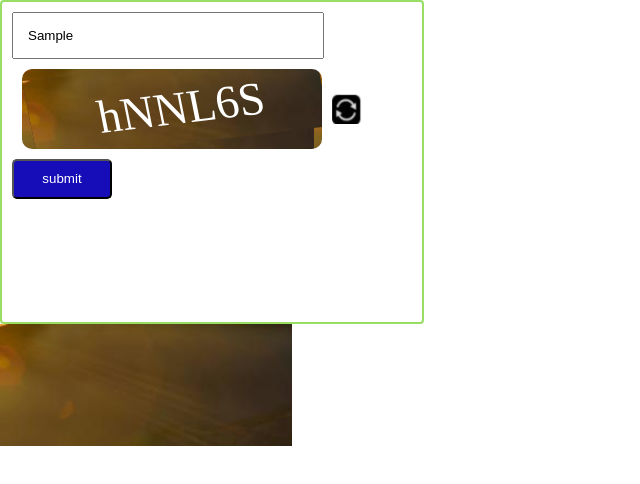
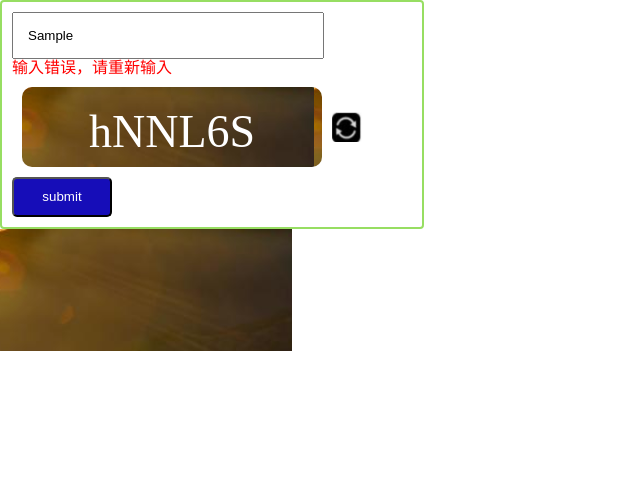
Before and after one commit to small-tree/practice-web, a plain HTML site: page demo2-verifyCode/text.html in a window 1280 px wide. Both pictures are taken after typing "Sample" into the empty fields and a click on the button "submit". Shown: the whole page, without its empty margins (0-640 px from the left). Drawn offline with Linux system fonts and the light colour scheme.

Commit message:
hahahaha

```diff
--- a/demo2-verifyCode/test.css
+++ b/demo2-verifyCode/test.css
@@ -9,7 +9,6 @@
   border-radius: 4px;
   border: 2px solid rgb(151, 222, 98);
   width: 400px;
-  height: 300px;
 }
 
 .wraper .input {
@@ -44,6 +43,12 @@
   align-items: center;
 }
 
+.errorMsg {
+  color: red;
+  line-height: 18px;
+  display: none;
+}
+
 .wraper .submit {
   height: 40px;
   width: 100px;
--- a/demo2-verifyCode/test.js
+++ b/demo2-verifyCode/test.js
@@ -17,7 +17,7 @@ function createCanvas(){
     ctx.font = '46px Roboto Slab';
     ctx.textAlign = 'center';
     ctx.fillStyle = '#FFF';
-    ctx.setTransform(1, -0.12, 0.2, 1, 0, 12);
+    // ctx.setTransform(1, -0.12, 0.2, 1, 0, 12);
     ctx.fillText(createStr, canvas.width / 2, 60);
   }
 }
@@ -35,6 +35,9 @@ $('.submit').click(function (){
     console.log("success");
   } else {
     console.log('failed');
+    $('.errorMsg').css({
+      display:'block'
+    })
   }
   createCanvas();
 });
--- a/demo2-verifyCode/text.html
+++ b/demo2-verifyCode/text.html
@@ -14,10 +14,13 @@
 <body>
 
 
+
+
   <div class="wraper">
     <input class="input" type="text" name="" value="">
     <img class="rightSuccess" src="img/right-icon.png" alt="">
 
+        <div class="errorMsg">输入错误，请重新输入</div>
     <div class="canvasBox">
       <canvas id="canvas" width="300" height="80"></canvas>
       <img class="refresh" src="img/refresh.png" alt="">
```
